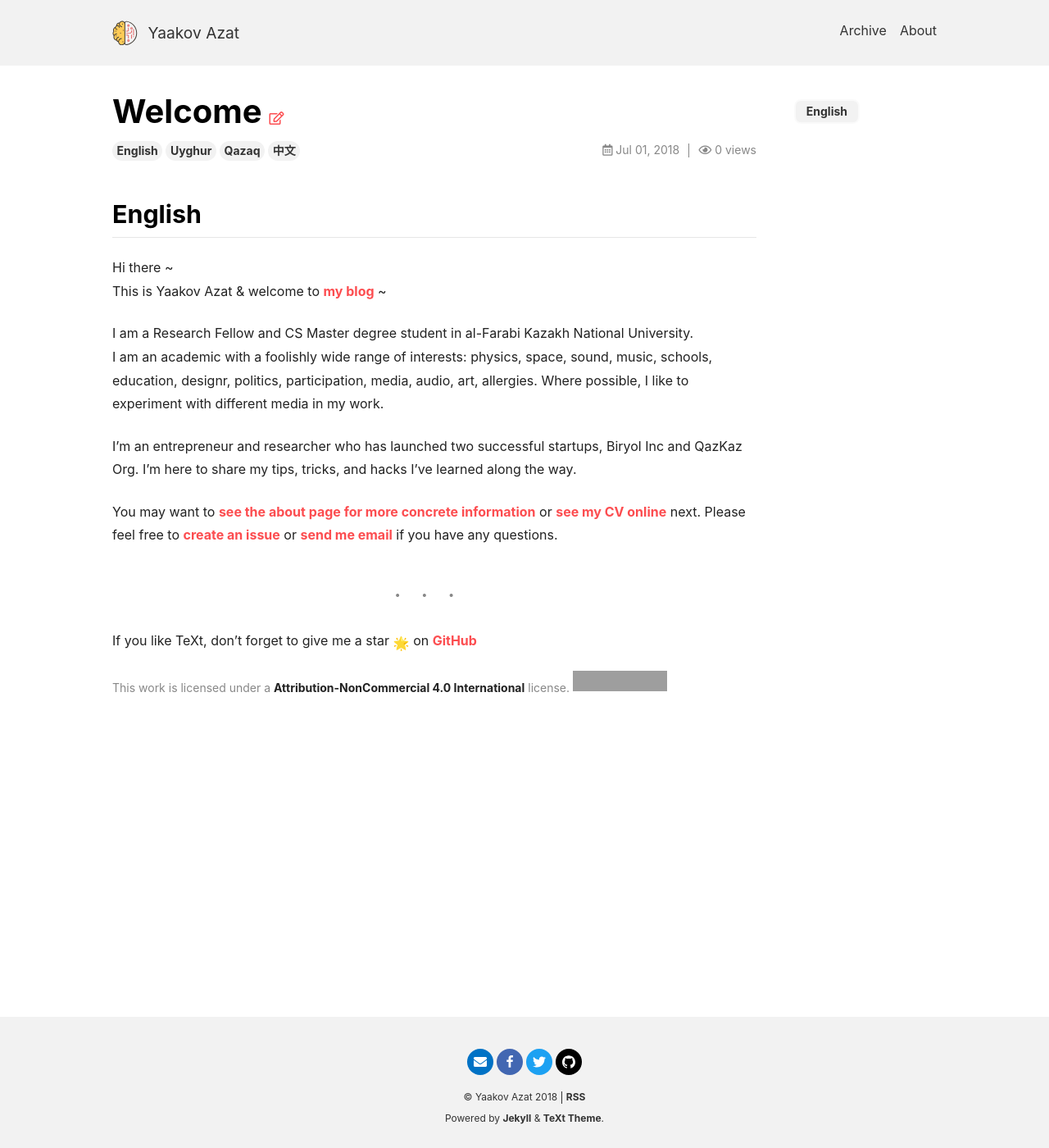
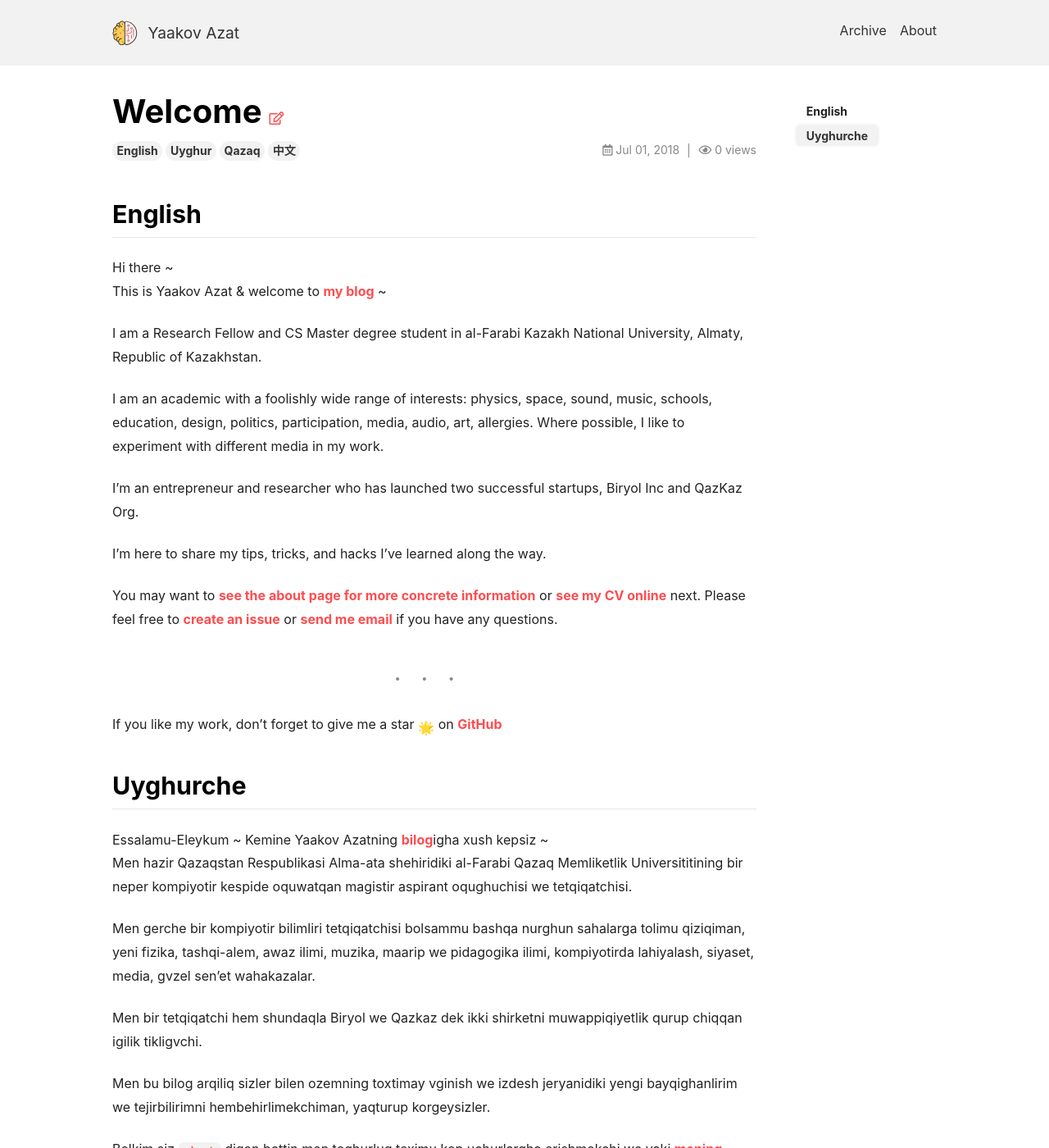
Before and after one commit to jarlhasen/blog, a Jekyll site: the page built from _posts/2018-07-01-welcome.md, in a window 1280 px wide and 1400 px high. Shown: the whole window at 82% size. Built offline with Jekyll 4.4.1, drawn with Linux system fonts in a browser that asks for light colours; nearby versions of some CDN libraries; emoji names are drawn with the system emoji font; comment, search, counter and statistics services are not loaded; some of the changed text lies outside the part shown; grey boxes are pictures that could not be loaded.

Commit message:
addedd uyghur language content to the Welcome post

```diff
--- a/_posts/2018-07-01-welcome.md
+++ b/_posts/2018-07-01-welcome.md
@@ -13,13 +13,31 @@ toc: true
 Hi there ~
 This is Yaakov Azat & welcome to [my blog](https://yaakovazat.com/blog) ~
 
-I am a Research Fellow and CS Master degree student in al-Farabi Kazakh National University.
-I am an academic with a foolishly wide range of interests: physics, space, sound, music, schools, education, designr, politics, participation, media, audio, art, allergies. Where possible, I like to experiment with different media in my work.
+I am a Research Fellow and CS Master degree student in al-Farabi Kazakh National University, Almaty, Republic of Kazakhstan.
 
-I'm an entrepreneur and researcher who has launched two successful startups, Biryol Inc and QazKaz Org. I'm here to share my tips, tricks, and hacks I've learned along the way.
+I am an academic with a foolishly wide range of interests: physics, space, sound, music, schools, education, design, politics, participation, media, audio, art, allergies. Where possible, I like to experiment with different media in my work.
+
+I'm an entrepreneur and researcher who has launched two successful startups, Biryol Inc and QazKaz Org.
+
+I'm here to share my tips, tricks, and hacks I've learned along the way.
 
 You may want to [see the about page for more concrete information](https://yaakovazat/blog/about) or [see my CV online](https://yaakovazat/CV/) next. Please feel free to [create an issue](https://github.com/yaakovazat/blog/issues) or [send me email](mailto:yaakovazat@gmail.com) if you have any questions.
 
 ---
 
-If you like TeXt, don't forget to give me a star :star2: on [GitHub](https://github.com/yaakovazat)
+If you like my work, don't forget to give me a star :star2: on [GitHub](https://github.com/yaakovazat)
+
+## Uyghurche
+Essalamu-Eleykum ~
+Kemine Yaakov Azatning [bilog](https://yaakovazat/blog)igha xush kepsiz ~
+Men hazir Qazaqstan Respublikasi Alma-ata shehiridiki al-Farabi Qazaq Memliketlik Universititining bir neper kompiyotir kespide oquwatqan magistir aspirant oqughuchisi we tetqiqatchisi.
+
+Men gerche bir kompiyotir bilimliri tetqiqatchisi bolsammu bashqa nurghun sahalarga tolimu qiziqiman, yeni fizika, tashqi-alem, awaz ilimi, muzika, maarip we pidagogika ilimi, kompiyotirda lahiyalash, siyaset, media, gvzel sen'et wahakazalar.
+
+Men bir tetqiqatchi hem shundaqla Biryol we Qazkaz dek ikki shirketni muwappiqiyetlik qurup chiqqan igilik tikligvchi.
+
+Men bu bilog arqiliq sizler bilen ozemning toxtimay vginish we izdesh jeryanidiki yengi bayqighanlirim we tejirbilirimni hembehirlimekchiman, yaqturup korgeysizler.
+
+Belkim siz [`about`](https://yaakovazat.com/blog/about) digen bettin men toghurluq teximu kop uchurlargha erishmekchi we yaki [mening tordiki CV](https://yaakovazat.com/CV/) rimni korvshni xalisingiz kerek. Ager sizning bilogimdiki mezmunlar toghursida herqandaq sualingiz we chvshanmigan yerliringiz bolsa Github arqiliq [issue tapshur](https://github.com/yaakovazat/blog/issues)sizngiz we yaki manga [elxat yolla](mailto:yaakovazat@gmail.com)singiz bolidu.
+
+Ager siz mening hazirqi tetqiqatlirim we xizmetlirimni yaqtursingiz manga [Github(https://github.com/yaakovazat)] tor betide [`Star` berish](https://github.com/yaakovazat)ni unutmang.
```
